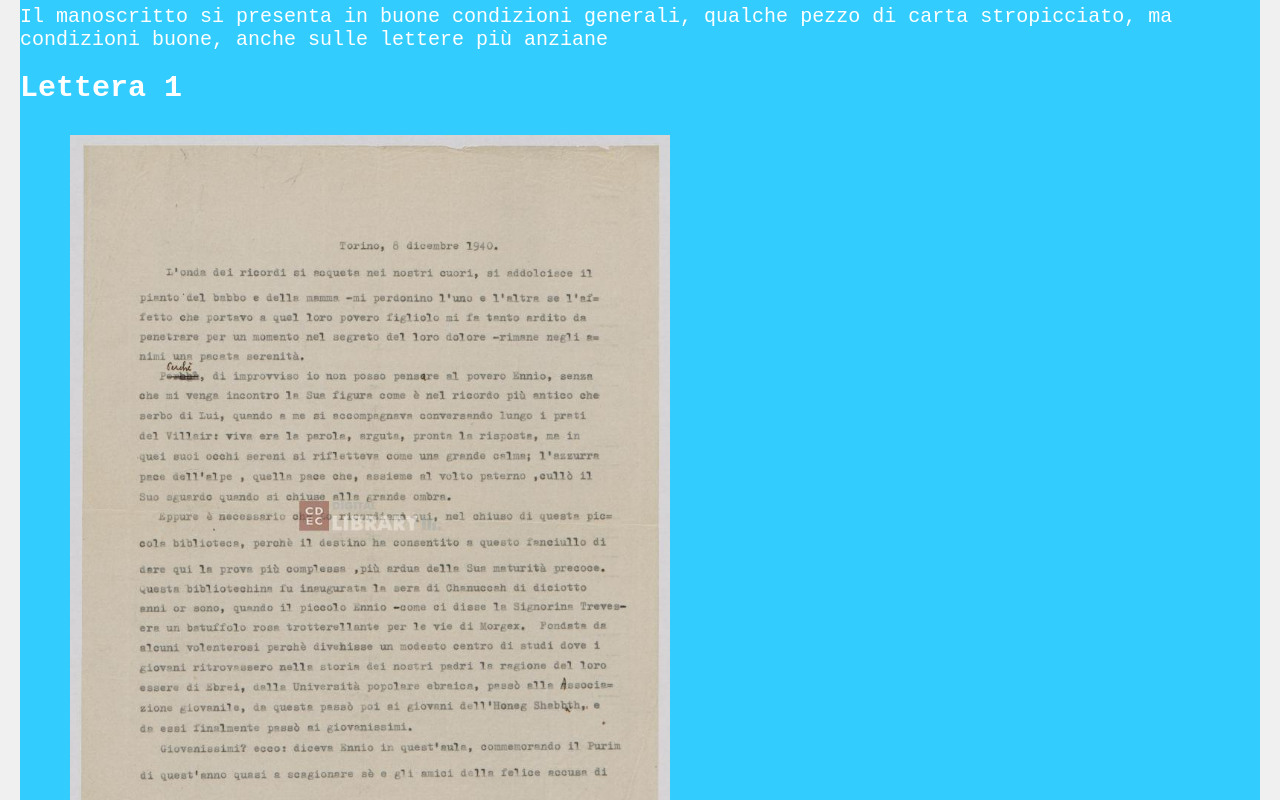
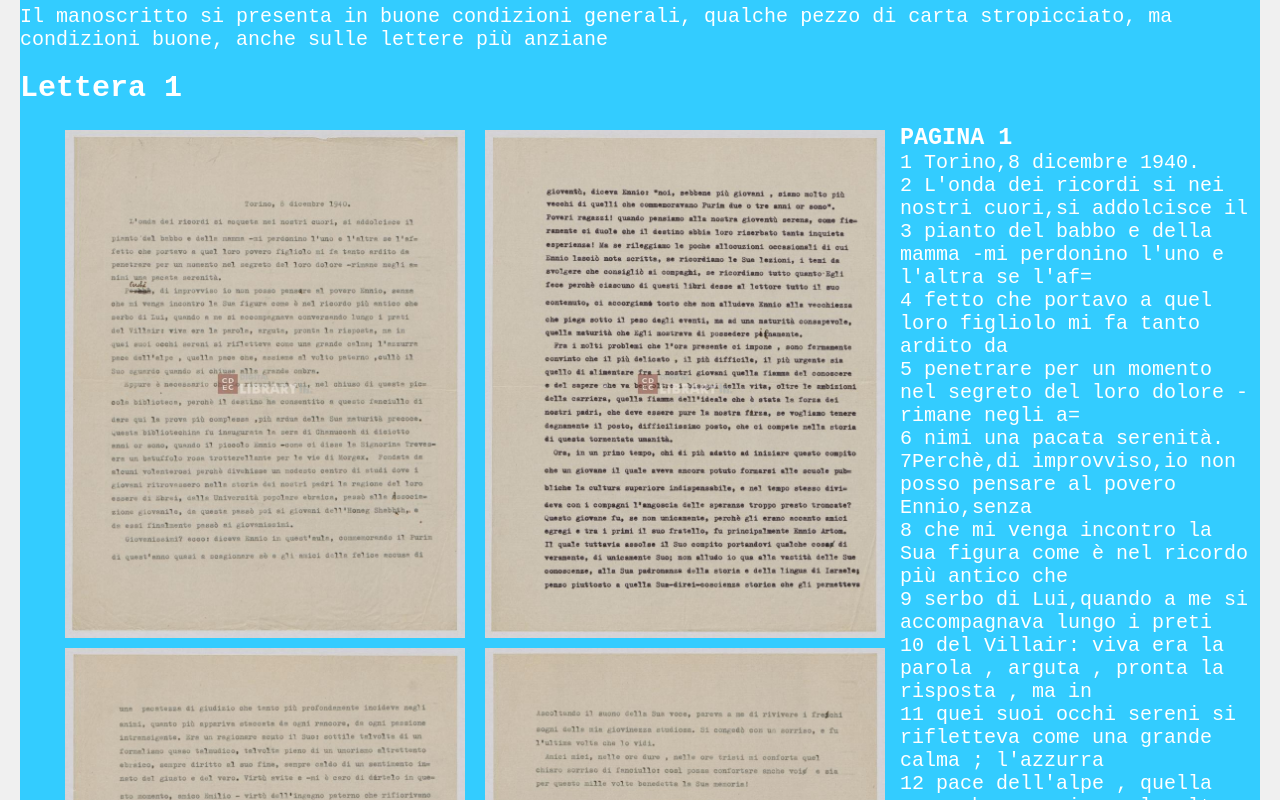
Before and after one commit to PPhel/Progetto_Codifica_DiFalco_Porcu, a plain HTML site: page index.html in a window 1280 px wide. Shown: the part 1780-2580 px from the top of the page. Drawn offline with Linux system fonts and the light colour scheme.

Commit message:
Qualche tentativo

```diff
--- a/index.css
+++ b/index.css
@@ -44,10 +44,12 @@ main h1, h2, h3 {
 }
 
 img {
-    width: 600px; /* Larghezza fissa */
+    width: 400px; /* Larghezza fissa */
     height: auto; /* Altezza proporzionale */
     max-width: 100%;
-    border: 10px solid #33ccff; /* Bordo sottile */
+    float: left;
+    margin-right: 10px;
+    border: 5px solid #33ccff; /* Bordo sottile */
 }
 
 
```
